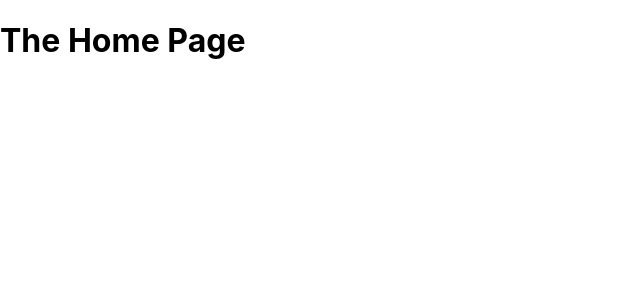
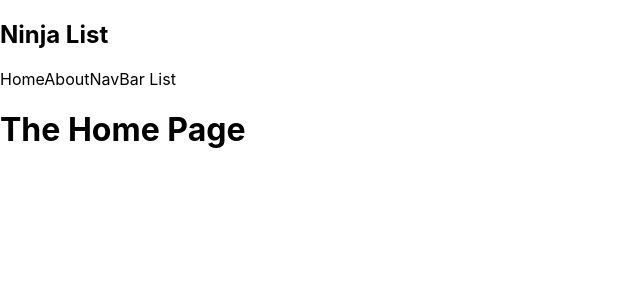
Before and after one commit to chenmichael2/next-app-tutorial, a Next.js app in the folder nextjs-course/: page / in a window 1280 px wide. Shown: the top 300 px of the page, without its empty margins (0-640 px from the left). Built offline with nearby package versions, Linux system fonts and the light colour scheme.

Commit message:
adding the navbar section

```diff
--- /dev/null
+++ b/nextjs-course/components/Navbar.js
@@ -0,0 +1,14 @@
+function Navbar() {
+    return (
+        <nav>
+            <div className="logo">
+                <h1>Ninja List</h1>
+            </div>
+            <a>Home</a>
+            <a>About</a>
+            <a>NavBar List</a>
+        </nav>
+    )
+}
+
+export default Navbar;
--- a/nextjs-course/pages/index.js
+++ b/nextjs-course/pages/index.js
@@ -1,7 +1,14 @@
 // our-domain.com/
 
+import Navbar from "../components/Navbar";
+
 function HomePage() {
-    return <h1>The Home Page</h1>
+    return (
+        <div>
+            <Navbar />
+            <h1>The Home Page</h1>
+        </div>
+    )
 }
 
 export default HomePage;
```
